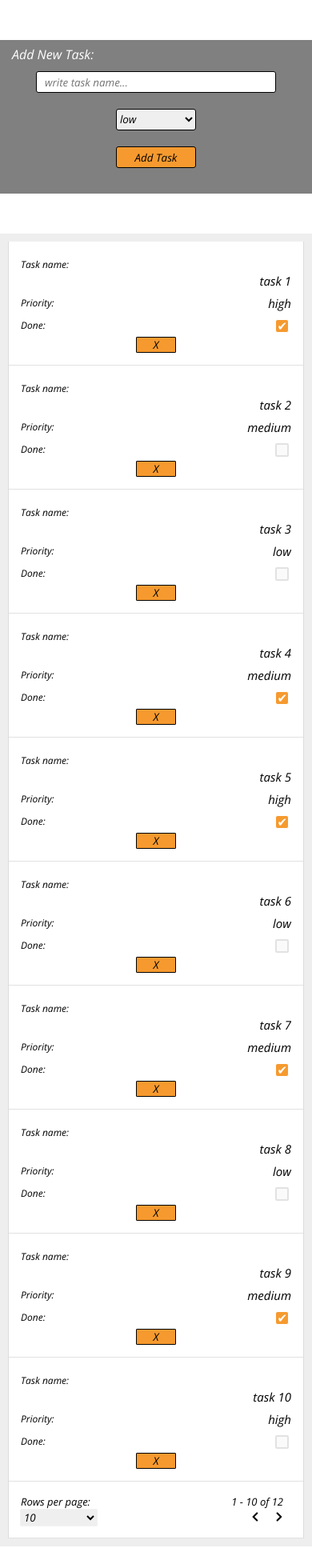
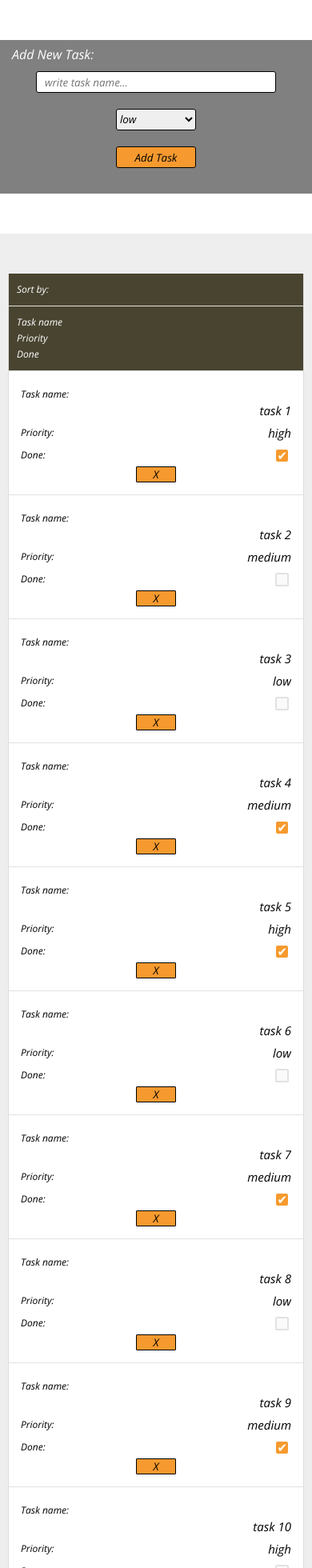
Before and after one commit to majkelsen/PolSourceTask, a React (Create React App) app: page / in a window 390 px wide. Shown: the top 1960 px of the page at 80% size. Built offline with nearby package versions, Linux system fonts and the light colour scheme.

Commit message:
README descriptions, how to run app

```diff
--- a/src/components/DataTable.js
+++ b/src/components/DataTable.js
@@ -260,6 +260,7 @@ class DataTable extends Component {
         <AddForm tasks={this.state.tasks} add={this.addTask} />
 
         <div className='dataTable' >
+          <section className="tableRow first mobile">Sort by:</section>
           <section className="tableRow first">
             <div className="columnFirst" onClick={this.tableSort} id="byText">Task name</div>
             <div className="columnSecond" onClick={this.tableSort} id="byImportant">Priority</div>
--- a/src/style/DataTable.css
+++ b/src/style/DataTable.css
@@ -106,12 +106,15 @@ display: none;
   display: none;
 }
 
+
 @media (max-width: 820px) {
   .dataTable{
     width: 700px;
+    padding: 50px 0;
   }
   .tableRow {
-    width: 100%;}
+    width: 100%;
+  }
 }
 
 @media (max-width: 720px) {
@@ -124,7 +127,8 @@ display: none;
 @media (max-width: 620px) {
   .dataTable{
     width: 100%;
-    padding: 10px;
+    padding: 50px 10px;
+    margin: 0px;
     font-size: 12px;
   }
 }
@@ -132,8 +136,9 @@ display: none;
 @media (max-width: 520px) {
 
 
-  .tableRow.first{
-    display: none;
+  .tableRow.first.mobile{
+
+    display: block;
   }
 
   .tableRow {
@@ -143,6 +148,7 @@ display: none;
   .tableRow div:nth-child(n).desktop {
     display: none;
   }
+
   .tableRow div:nth-child(n).mobile {
     display: flex;
     justify-content: space-between;
@@ -158,6 +164,7 @@ display: none;
     margin: 0 auto;
     display: block;
   }
+
   .mobile .taskData{
     font-size: 15px;
     text-align: right;
--- a/src/style/TablePager.css
+++ b/src/style/TablePager.css
@@ -38,14 +38,23 @@ padding-right: 8px;
   .tableRow.last{
     flex-direction: row;
     justify-content: space-between;
+    font-size: 15px;
   }
 
   .pagerLeft, .pagerRight{
     flex-direction: column;
+    padding: 10px;
+  }
+
+  .tableSize{
+    margin: 10px;
   }
 
   .switchPageButtons{
     justify-content: flex-end;
+  }
+  .pagingButton{
+    font-size: 22px;
   }
 
   .pageNumbers{
```
Also changed, not shown: 1 other file (tests, documents, lock files or other folders).
